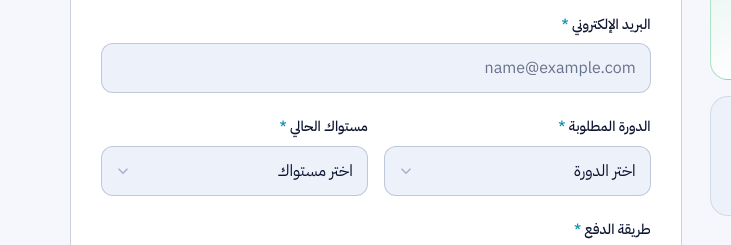
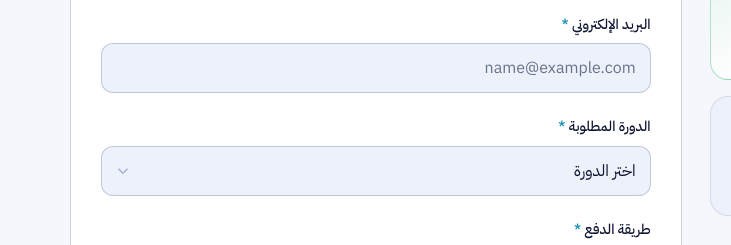
Before and after one commit to gargorey/codepath-academy, a plain HTML site: page index.html in a window 1280 px wide. Shown: the part 7271-7516 px from the top of the page, 0-731 px from the left. Drawn offline with Linux system fonts and the light colour scheme.

Commit message:
Form: remove the level question
Hima asked to drop "Your current level" from the form. The course field
now takes the full row, the level is no longer validated or included in
the WhatsApp summary, and the sheet's Level column is left empty for new
registrations. The FAQ now points unsure students to "Not sure yet".

Co-Authored-By: Claude Opus 5.5 <noreply@anthropic.com>
Claude-Session: https://claude.ai/code/session_01KhWuEovBkmnAJBVE84FrT8

```diff
--- a/index.html
+++ b/index.html
@@ -670,8 +670,7 @@ dialog[open]{animation:rise .3s both}
           <div class="field"><label for="f-name"><span data-i18n="fName">الاسم الكامل</span> <span class="req">*</span></label><input id="f-name" name="name" autocomplete="name" required><span class="err" id="e-name"></span></div>
           <div class="field"><label for="f-phone"><span data-i18n="fPhone">رقم الجوال / واتساب</span> <span class="req">*</span></label><input id="f-phone" name="phone" type="tel" inputmode="tel" autocomplete="tel" placeholder="+966 5x xxx xxxx" required><span class="err" id="e-phone"></span></div>
           <div class="field full"><label for="f-email"><span data-i18n="fEmail">البريد الإلكتروني</span> <span class="req">*</span></label><input id="f-email" name="email" type="email" autocomplete="email" placeholder="name@example.com" required><span class="err" id="e-email"></span></div>
-          <div class="field"><label for="f-course"><span data-i18n="fCourse">الدورة المطلوبة</span> <span class="req">*</span></label><select id="f-course" name="course" required></select><span class="err" id="e-course"></span></div>
-          <div class="field"><label for="f-level"><span data-i18n="fLevel">مستواك الحالي</span> <span class="req">*</span></label><select id="f-level" name="level" required></select><span class="err" id="e-level"></span></div>
+          <div class="field full"><label for="f-course"><span data-i18n="fCourse">الدورة المطلوبة</span> <span class="req">*</span></label><select id="f-course" name="course" required></select><span class="err" id="e-course"></span></div>
           <div class="field full"><label for="f-plan"><span data-i18n="fPlan">طريقة الدفع</span> <span class="req">*</span></label><select id="f-plan" name="plan" required></select><span class="err" id="e-plan"></span><span class="hint" data-i18n="fPlanHint">اختر التقسيط إن أردت الدفع على دفعات، وسنتواصل معك لتحديد جدول الأقساط المناسب لك.</span></div>
           <div class="field full"><label for="f-msg" data-i18n="fMsg">رسالتك (اختياري)</label><textarea id="f-msg" name="message" data-i18n-ph="fMsgPh" placeholder="أخبرنا بهدفك من التعلّم أو أي سؤال لديك"></textarea></div>
           <div class="form-foot">
@@ -829,8 +828,8 @@ const FAQ = [
    {ar:"للمبتدئين تماماً، ولطلاب الجامعات والخرّيجين، وللمهنيين الذين يريدون الانتقال إلى مجال البرمجة، ولكل من يهتم بتعلّمها. كل دورة موضّح مستواها لتختار ما يناسبك.",
     en:"Complete beginners, university students and graduates, professionals switching careers, and anyone interested in learning to code. Each course shows its level so you can pick the right one."}],
   [{ar:"هل أحتاج خبرة سابقة؟", en:"Do I need prior experience?"},
-   {ar:"دورة أساسيات البرمجة لا تتطلب أي خبرة. دورة OOP تفترض معرفة الأساسيات، ودورة Flutter للمبتدئين تبدأ معك من أساسيات Dart، أما دورة Flutter المتقدمة فموجّهة لمن يبني تطبيقات Flutter بالفعل. إن لم تكن متأكداً، اذكر مستواك في نموذج التسجيل وسنقترح عليك نقطة البداية.",
-    en:"Programming Fundamentals needs no experience. OOP assumes you know the basics, Flutter Beginner starts from Dart fundamentals, and Flutter Advanced is for people already building Flutter apps. Not sure? Tell us your level in the form and we'll suggest where to start."}],
+   {ar:"دورة أساسيات البرمجة لا تتطلب أي خبرة. دورة OOP تفترض معرفة الأساسيات، ودورة Flutter للمبتدئين تبدأ معك من أساسيات Dart، أما دورة Flutter المتقدمة فموجّهة لمن يبني تطبيقات Flutter بالفعل. إن لم تكن متأكداً، اختر «لم أحدد بعد، أحتاج استشارة» في نموذج التسجيل وسنقترح عليك نقطة البداية.",
+    en:"Programming Fundamentals needs no experience. OOP assumes you know the basics, Flutter Beginner starts from Dart fundamentals, and Flutter Advanced is for people already building Flutter apps. Not sure? Choose \"Not sure yet\" in the form and we'll suggest where to start."}],
   [{ar:"كيف تُقدَّم الدورات؟", en:"How are the courses delivered?"},
    {ar:"الدورات أونلاين بالكامل عبر جلسات مباشرة، يمكنك حضورها من أي مكان. تُرسل تفاصيل المنصة والمواعيد للمسجلين قبل بداية كل دورة.",
     en:"Fully online through live sessions you can join from anywhere. Platform details and schedules are sent to registered learners before each course starts."}],
@@ -1042,13 +1041,12 @@ function renderContact(){
 }
 
 function renderFormOptions(){
-  const cs = $("#f-course"), lv = $("#f-level"), cv = cs.value, li = lv.selectedIndex;
+  const cs = $("#f-course"), cv = cs.value;
   cs.innerHTML = `<option value="">${esc(t("chooseCourse"))}</option>` +
     `<option value="${DIPLOMA.id}">${esc(t("diplomaOpt"))} — ${esc(priceText(PRICES.diploma))}</option>` +
     COURSES.map(c => `<option value="${c.id}">${esc(L(c.title))} — ${esc(priceText(PRICES.course))}</option>`).join("") +
     `<option value="unsure">${esc(t("unsure"))}</option>`;
-  lv.innerHTML = `<option value="">${esc(t("chooseLevel"))}</option>` + t("levels").map((l,i) => `<option value="${i+1}">${esc(l)}</option>`).join("");
-  cs.value = cv; lv.selectedIndex = li < 0 ? 0 : li;
+  cs.value = cv;
   const pl = $("#f-plan"), pi = pl.selectedIndex;
   pl.innerHTML = `<option value="">${esc(t("choosePlan"))}</option>` + t("plans").map((l,i) => `<option value="${i+1}">${esc(l)}</option>`).join("");
   pl.selectedIndex = pi < 0 ? 0 : pi;
@@ -1117,7 +1115,6 @@ const rules = {
   phone: v => /^\+?[0-9\s-]{8,16}$/.test(v.trim()) || t("errPhone"),
   email: v => /^[^\s@]+@[^\s@]+\.[^\s@]{2,}$/.test(v.trim()) || t("errEmail"),
   course:v => !!v || t("errCourse"),
-  level: v => !!v || t("errLevel"),
   plan:  v => !!v || t("errPlan")
 };
 function check(name){
@@ -1135,7 +1132,7 @@ Object.keys(rules).forEach(n => {
 function summary(d){
   const c = COURSES.find(x => x.id === d.course);
   return [t("sumHead"), `${t("sumName")}: ${d.name}`, `${t("sumPhone")}: ${d.phone}`, `${t("sumEmail")}: ${d.email}`,
-    `${t("sumCourse")}: ${d.course === DIPLOMA.id ? t("diplomaOpt") + " – " + priceText(PRICES.diploma) : c ? L(c.title) + " – " + priceText(PRICES.course) : t("unsure")}`, `${t("sumLevel")}: ${t("levels")[+d.level - 1] || ""}`, `${t("sumPlan")}: ${t("plans")[+d.plan - 1] || ""}`,
+    `${t("sumCourse")}: ${d.course === DIPLOMA.id ? t("diplomaOpt") + " – " + priceText(PRICES.diploma) : c ? L(c.title) + " – " + priceText(PRICES.course) : t("unsure")}`, `${t("sumPlan")}: ${t("plans")[+d.plan - 1] || ""}`,
     d.message ? `${t("sumMsg")}: ${d.message}` : ""].filter(Boolean).join("\n");
 }
 form.addEventListener("submit", async e => {
@@ -1153,7 +1150,7 @@ form.addEventListener("submit", async e => {
     const row = { name:data.name, phone:data.phone, email:data.email,
       course: data.course === DIPLOMA.id ? UI.ar.diplomaOpt + " | " + UI.en.diplomaOpt
             : c ? c.title.ar + " | " + c.title.en : UI.ar.unsure,
-      level: UI.ar.levels[+data.level-1] || "", message:data.message || "", lang, page:location.href,
+      level: "", message:data.message || "", lang, page:location.href,
       plan: data.plan === "2" ? "بالتقسيط | Installments" : "دفعة واحدة | Pay in full" };
     /* text/plain body keeps this a "simple" request, which Google Apps Script accepts without a CORS preflight */
     const res = await fetch(SITE.googleSheetUrl, {method:"POST", body:JSON.stringify(row)});
```
